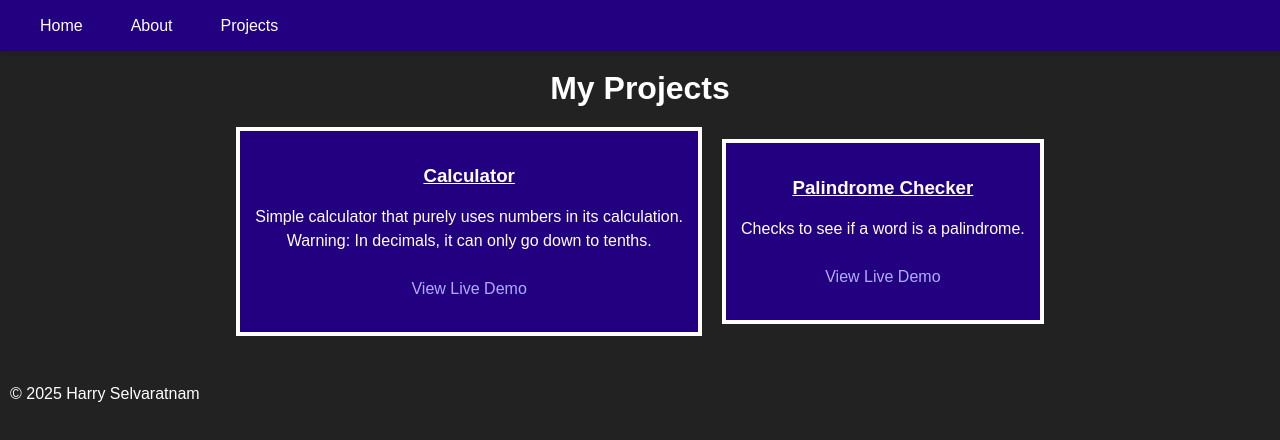
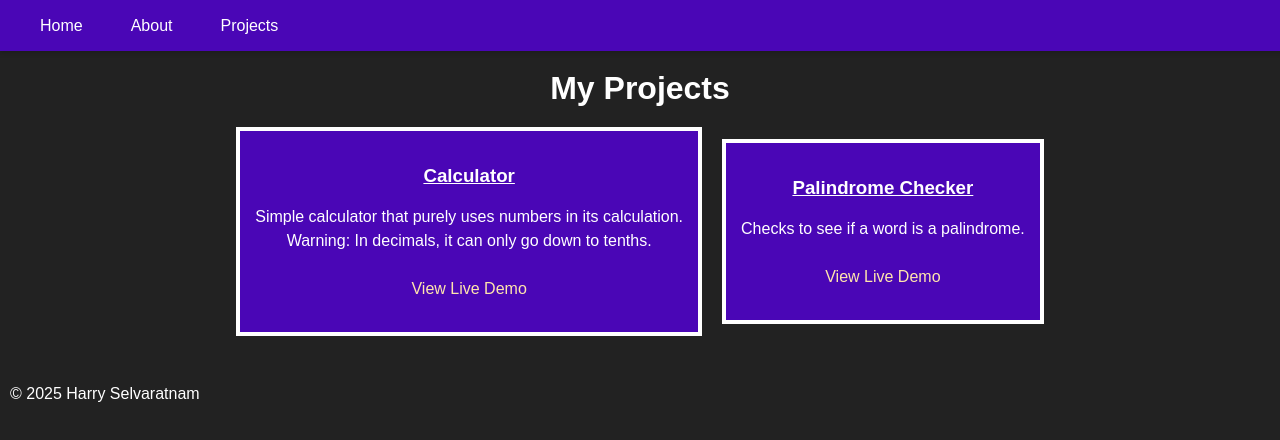
Before and after one commit to HarryS2496/HarryS2496.github.io, a plain HTML site: page projects.html in a window 1280 px wide. Drawn offline with Linux system fonts and the light colour scheme.

Commit message:
Time to creat the Palindrome repo

```diff
--- a/projects.html
+++ b/projects.html
@@ -32,7 +32,7 @@
         <h3>Palindrome Checker</h3>
         <p>
           Checks to see if a word is a palindrome. <br /><br />
-          <a href="https://HarryS2496.github.io/Palindrome/" target="_blank"
+          <a href="https://HarryS2496.github.io/Palindrome-Checker/" target="_blank"
             >View Live Demo</a
           >
         </p>
--- a/styles.css
+++ b/styles.css
@@ -2,7 +2,7 @@ body {
   font-family: Arial, sans-serif;
   margin: 0;
   padding: 0;
-  background-color: rgb(34, 34, 34);
+  background-color: #222222;
   color: white;
   min-height: 100vh;
   margin: 0;
@@ -12,7 +12,7 @@ nav {
   display: flex;
   justify-content: space-between;
   align-items: center;
-  background-color: #220080;
+  background-color: #4a06b6;
   color: white;
   padding: 1rem;
   position: fixed;
@@ -27,11 +27,11 @@ nav a {
   color: white;
   text-decoration: none;
   padding: 0.5rem 1rem;
-  transition: 0.3s;
+  transition: 0.2s;
 }
 
 nav a:hover {
-  background-color: #575757;
+  background-color: #222222;
   border-radius: 5px;
 }
 
@@ -64,7 +64,7 @@ main {
 }
 
 main a {
-  color: rgb(175, 173, 255);
+  color: rgb(255, 229, 173);
   text-decoration: none;
 }
 
@@ -76,7 +76,7 @@ main a {
 }
 
 .project {
-  background-color: #220080;
+  background-color: #4a06b6;
   margin: 10px;
   border: 4px white solid;
   text-align: center;
```
